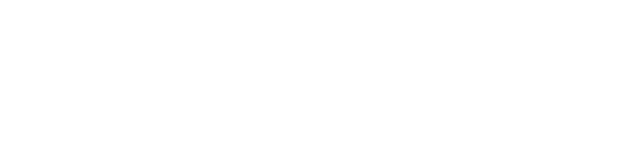
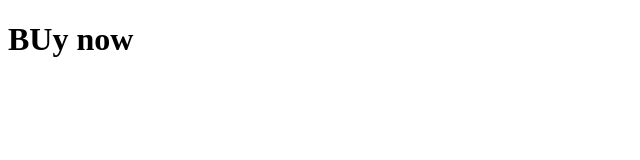
Before and after one commit to santhoshkumaritla/foodmate, a plain HTML site: page about.html in a window 1280 px wide. Shown: the whole page, without its empty margins (0-640 px from the left). Drawn offline with Linux system fonts and the light colour scheme.

Commit message:
index buynow

```diff
--- a/about.html
+++ b/about.html
@@ -6,6 +6,6 @@
     <title>ABout</title>
 </head>
 <body>
-
+    <h1>BUy now</h1>
 </body>
 </html>
```
